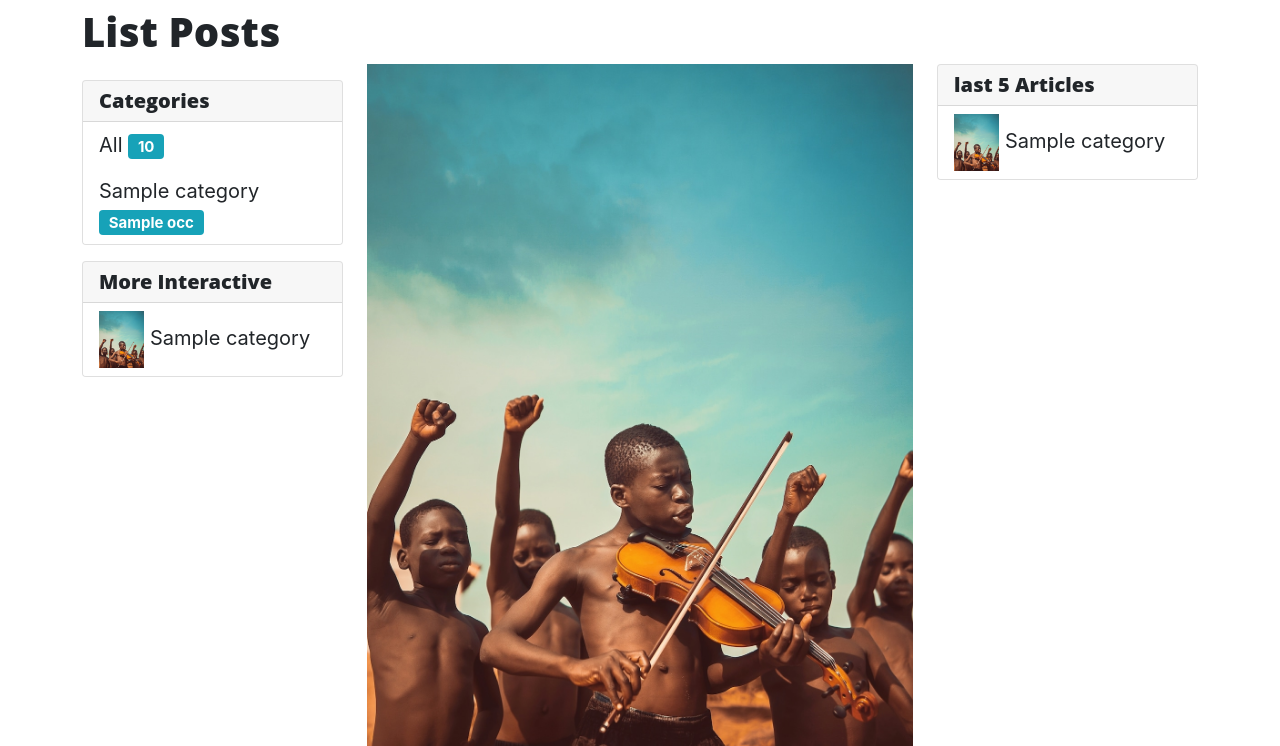
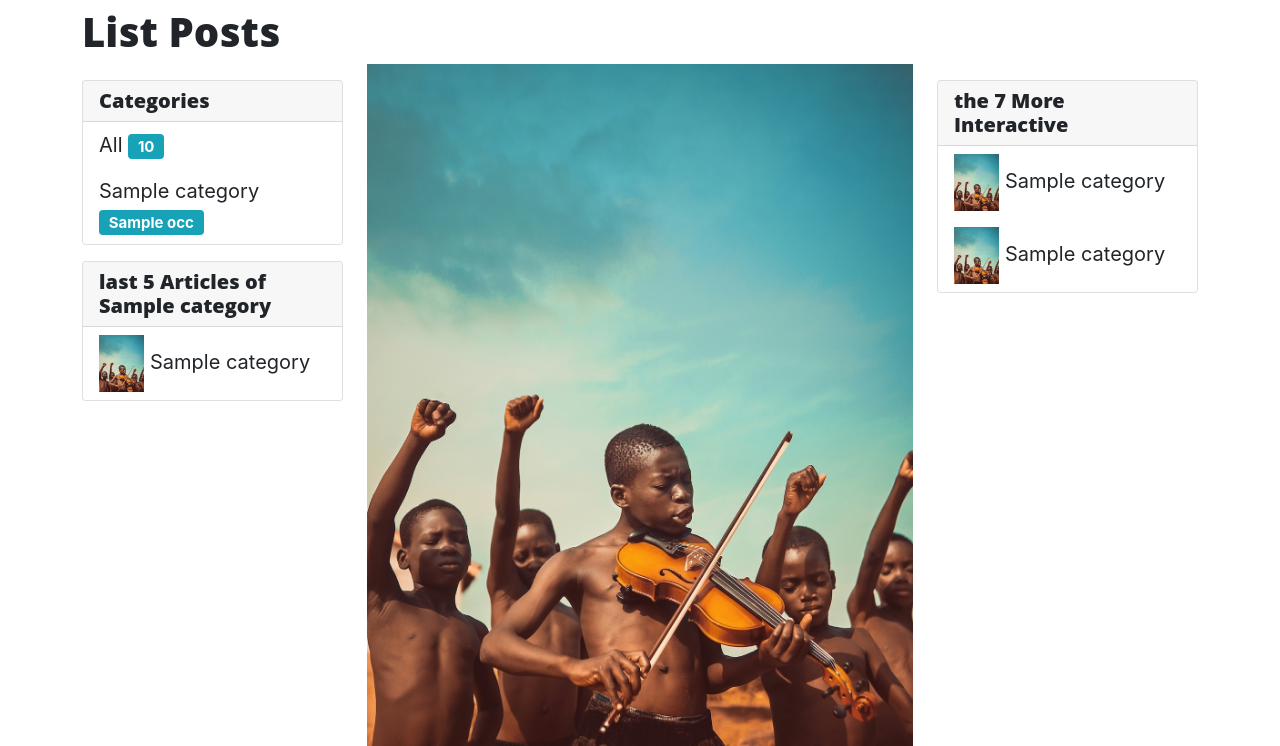
Before and after one commit to Ya27cine/Blog_full, a Symfony app: template templates/blog/index.html.twig in a window 1280 px wide. Shown: the part 62-808 px from the top of the page. Run offline with Twig, Linux system fonts and the light colour scheme; the template is opened without the code that fills it: most values are stand-ins (such as "Sample title", 1, 10 or a date in 2020); some libraries are stand-ins or nearby versions.

Commit message:
update page index blog

```diff
--- a/templates/blog/index.html.twig
+++ b/templates/blog/index.html.twig
@@ -55,8 +55,9 @@
                                     </ul>
                             </div>
 
+                            {% for c in categories %}
                                 <div class="card my-3">
-                                <h5 class="card-header"> More Interactive</h5>
+                                    <h5 class="card-header"> last 5 Articles of {{ c.name }}</h5>
                                         <ul class="list-group list-group-flush">
                                         {% for K, category in categories %}
                                                 <li class="list-group-item">
@@ -70,6 +71,8 @@
                                         {% endfor %}
                                         </ul>
                                 </div>
+                            {% endfor %}
+
                         </div>
                         <div class="col-md-6">
                                 {% for post in posts  %}
@@ -112,10 +115,19 @@
                         </div>
 
                         <div class="col-md-3">
+                            <div class="card my-3">
+                                <h5 class="card-header"> the 7 More Interactive</h5>
+                                    <ul class="list-group list-group-flush">
+                                    {% for K, category in categories %}
+                                            <li class="list-group-item">
+                                                {% set linkimg = 'assets/img/posts/p' ~ (K%11+1) ~ '.jpg'%}
+                                                <img src="{{ asset(linkimg) }}" class="img-fluid" alt="" width="20%">
+                                                <a href="?category={{ category.name  }}">
+                                                 {{ category.name }}
 
-                            <div class="card">
-                                <h5 class="card-header"> last 5 Articles</h5>
-                                    <ul class="list-group list-group-flush">
+                                                </a>
+                                            </li>
+                                    {% endfor %}
                                     {% for K, category in categories %}
                                             <li class="list-group-item">
                                                 {% set linkimg = 'assets/img/posts/p' ~ (K%11+1) ~ '.jpg'%}
@@ -128,7 +140,6 @@
                                     {% endfor %}
                                     </ul>
                              </div>
-
                         </div>
             {% else %}
                  <h3> there are no articles !!</h3>
```
Lines whose indentation alone changed are shown as unchanged.
